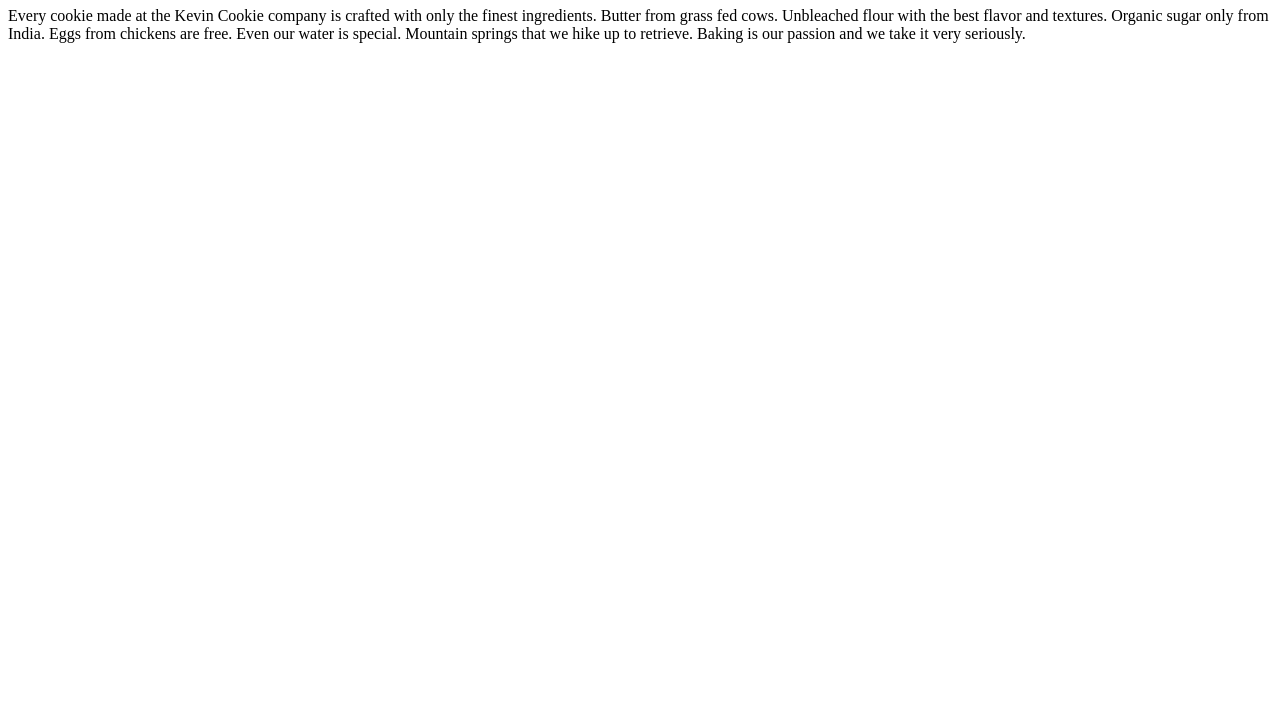
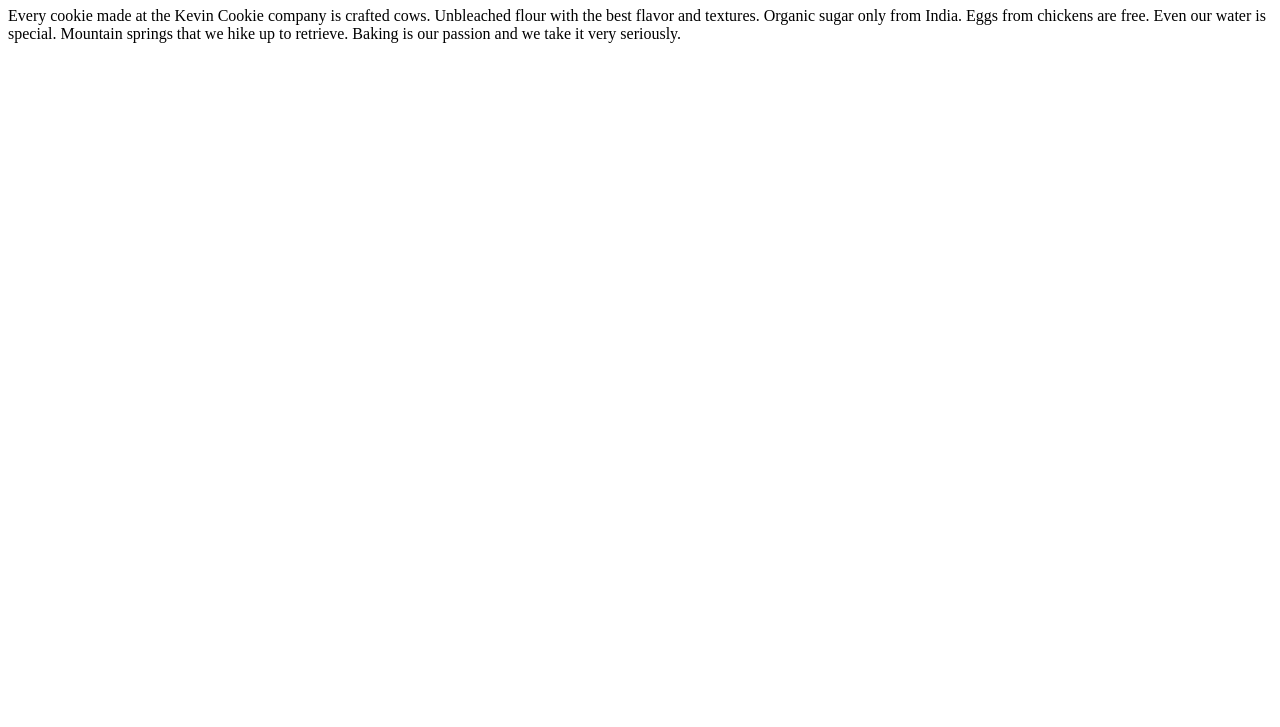
Before and after one commit to ifeyPrecious/test.com, a plain HTML site: page index.htm in a window 1280 px wide. Shown: the part 73-800 px from the top of the page. Drawn offline with Linux system fonts and the light colour scheme.

Commit message:
updated text

```diff
--- a/index.htm
+++ b/index.htm
@@ -3,7 +3,7 @@
 <body>
 
 <h1>Deliciousness in every bite!</h1>
-<p>Every cookie made at the Kevin Cookie company is crafted with only the finest ingredients. Butter from grass fed cows. Unbleached flour with the best flavor and textures. Organic sugar only from India. Eggs from chickens are free. Even our water is special.  Mountain springs that we hike up to retrieve. Baking is our passion and we take it very seriously.</p>
+<p>Every cookie made at the Kevin Cookie company is crafted  cows. Unbleached flour with the best flavor and textures. Organic sugar only from India. Eggs from chickens are free. Even our water is special.  Mountain springs that we hike up to retrieve. Baking is our passion and we take it very seriously.</p>
 
 </body>
 </html>
```
